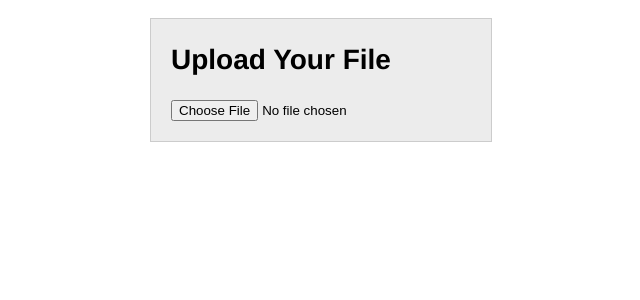
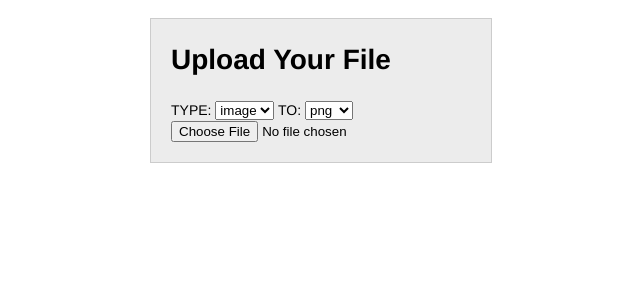
Before and after one commit to durgeshsuthar1992/file_converter, a PHP site: page / in a window 1280 px wide. Shown: the top 300 px of the page, without its empty margins (319-959 px from the left). Run offline with PHP 8.4, Linux system fonts and the light colour scheme; some libraries are stand-ins or nearby versions.

Commit message:
Now works for image video and audio

```diff
--- a/index.php
+++ b/index.php
@@ -9,13 +9,25 @@
     <div id="main">
         <h1>Upload Your File</h1>
         <form method="post" enctype="multipart/form-data"  action="#">
+
+    TYPE:   <select class="type">
+                <option class="opt" name="image">image</option>
+                <option class="opt" name="audio">audio</option>
+                <option class="opt" name="video">video</option>
+            </select>
+        TO: <select class ="to">
+                <option class="opt2" name="png">png</option>
+                <option class="opt2" name="jpg">jpg</option>
+                <option class="opt2" name="gif">gif</option>
+                <option class="opt2" name="mp3">mp3</option>
+            </select>
             <input type="file" name="upload_file" id="upload_file" />
             <button type="submit" id="btn">Convert File!</button>
         </form>
         <div id="response">
         </div>
     </div>
-    <script src="https://ajax.googleapis.com/ajax/libs/jquery/1.8.3/jquery.min.js"></script>
+    <script src="jquery.min.js"></script>
     <script src="upload.js"></script>
 </body>
 </html>
--- a/upload.js
+++ b/upload.js
@@ -53,12 +53,13 @@
 		if (formdata) {
 			formdata.append("file", file);
 		}
+		var to = $(".opt2").attr("name");
 
 		var queue_data = '';
 		queue_data += "<queue>";
 		queue_data += "		<token>"+queue_token+"</token>";
-		queue_data += "		<targetType>images</targetType>";
-		queue_data += "		<targetMethod>convert-to-png</targetMethod>";
+		queue_data += "		<targetType>"+$(".type option:selected").text()+"</targetType>";
+		queue_data += "		<targetMethod>convert-to-"+$(".to option:selected").text()+"</targetMethod>";
 		queue_data += "		<testMode>true</testMode>";
 		queue_data += "</queue>";
 
```
